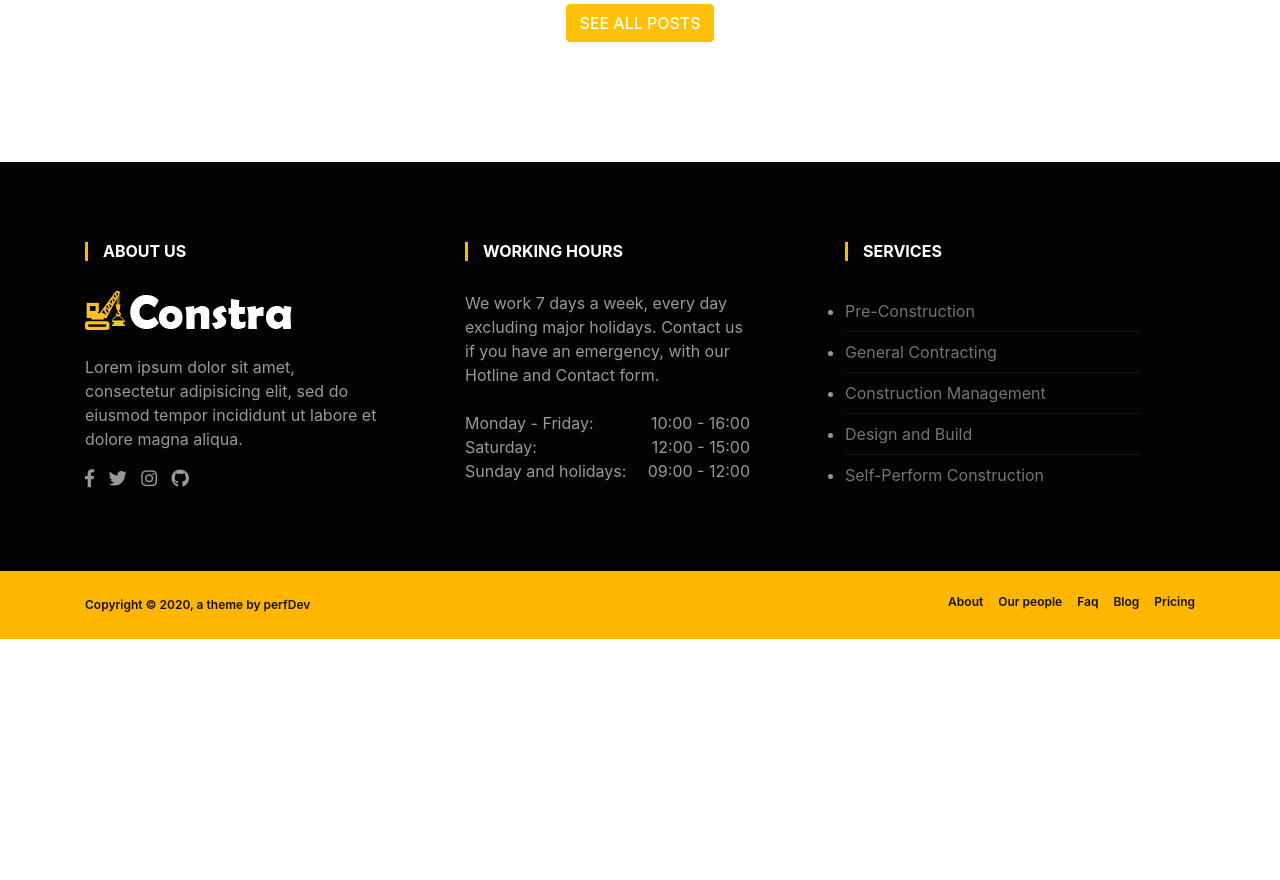
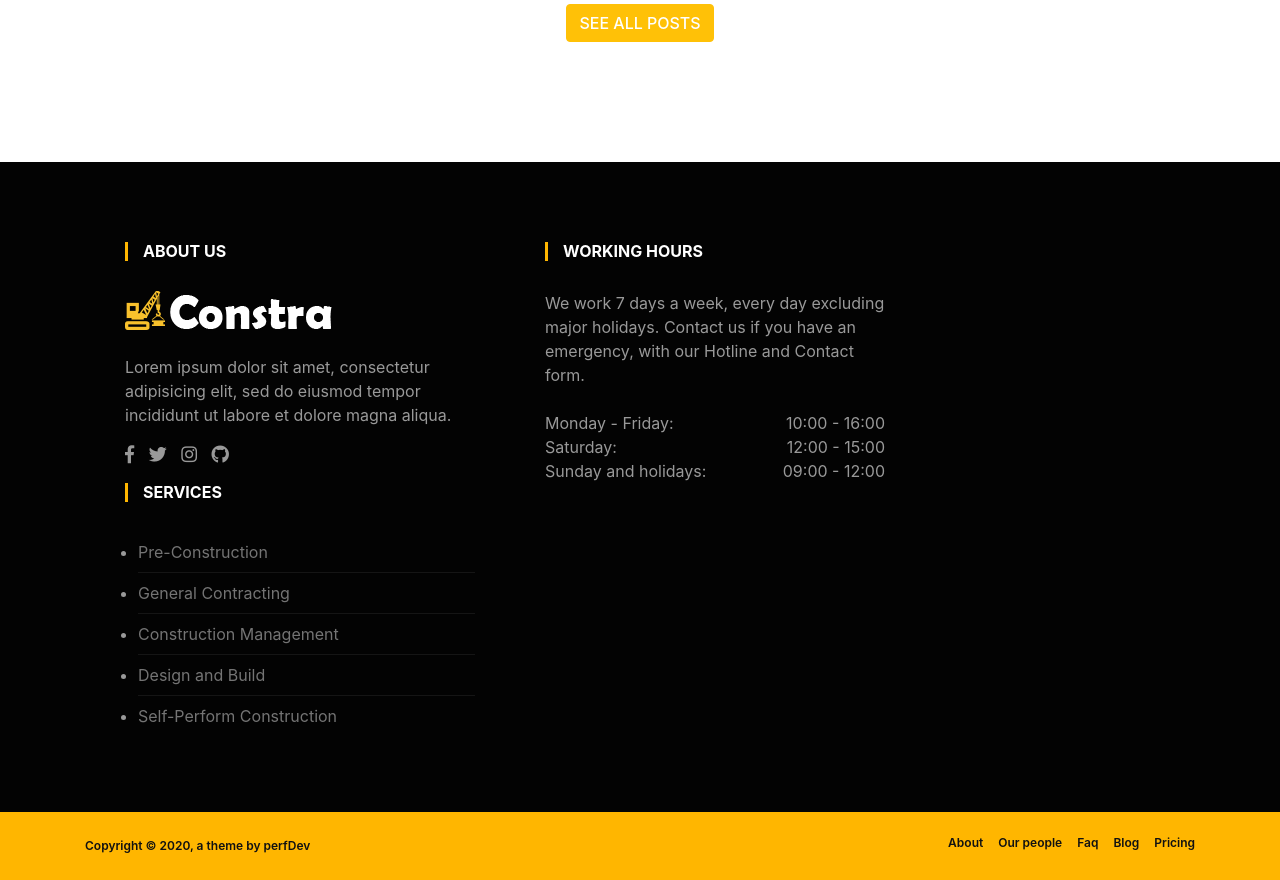
Before and after one commit to Perfect-Dav/dev, a PHP site: page /pro.html in a window 1280 px wide. Shown: the part 4952-5832 px from the top of the page. Before the commit the page ends 5591 px from the top, so only its background shows below. Run offline with PHP 8.4, Linux system fonts and the light colour scheme; some libraries are stand-ins or nearby versions.

Commit message:
Update pro.css

```diff
--- a/pro.css
+++ b/pro.css
@@ -1416,7 +1416,10 @@
   color: #fff;
 }
 .footer-widget{
-   padding-right: 70px;
+  margin-left: 40px;
+}
+.list-arrow{
+  margin-left: 13px;
 }
 .footer-widget ul.list-arrow li {
   border-bottom: 1px solid rgba(255, 255, 255, .07);
```
